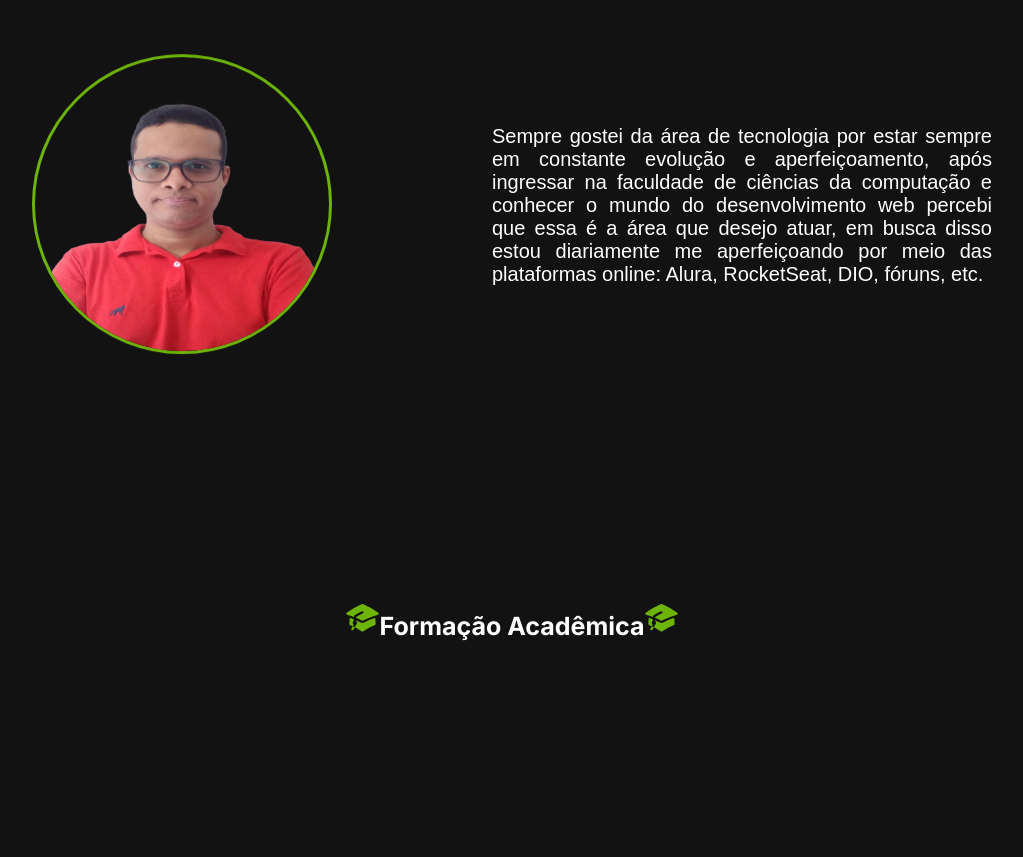
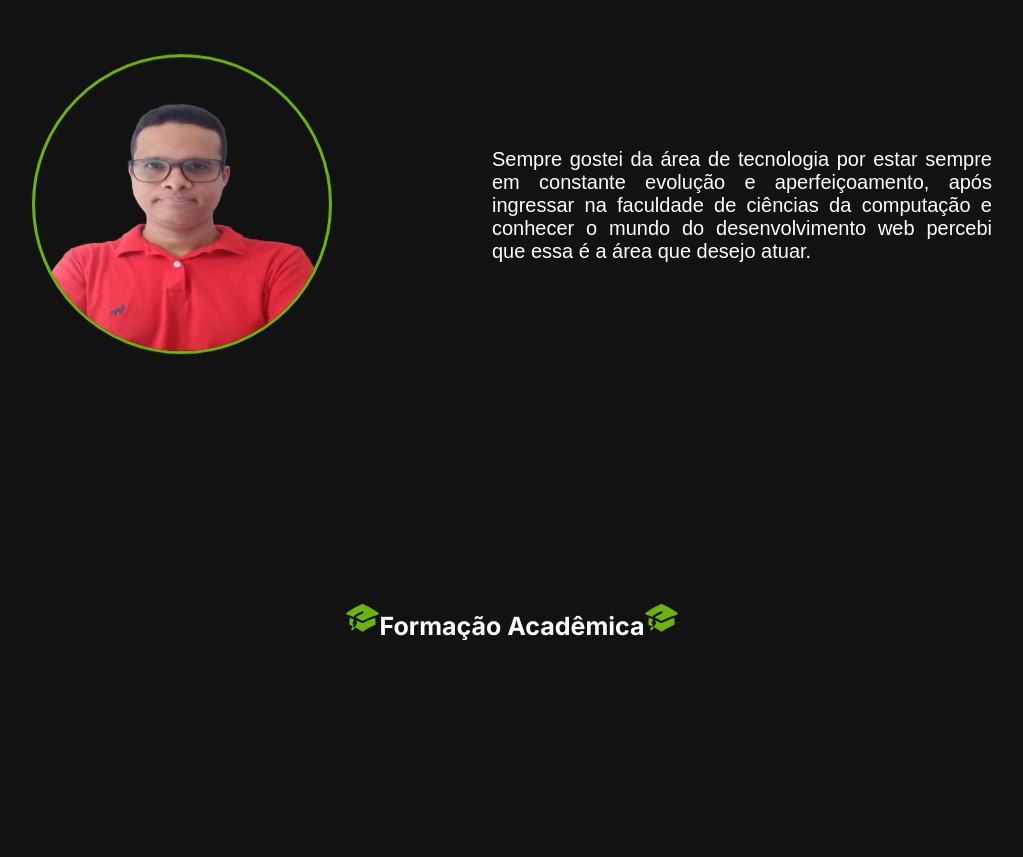
Before and after one commit to joaodedeusrsfilho/meu-portfolio, a React (Vite) app: page / in a window 1280 px wide. Shown: the part 1020-1877 px from the top of the page, without its empty margins (128-1151 px from the left). Built offline with nearby package versions, Linux system fonts and the light colour scheme.

Commit message:
add file

```diff
--- a/src/Componentes/SobreMim/index.jsx
+++ b/src/Componentes/SobreMim/index.jsx
@@ -16,7 +16,7 @@ const SectionSobreMim = () => {
 
                     <img src="./imagens/perfilLinkedin.png" alt="foto_perfil_github" />
 
-                    <p className='paragrafo'>Sempre gostei da área de tecnologia por estar sempre em constante evolução e aperfeiçoamento, após ingressar na faculdade de ciências da computação e conhecer o mundo do desenvolvimento web percebi que essa é a área que desejo atuar, em busca disso estou diariamente me aperfeiçoando por meio das plataformas online: Alura, RocketSeat, DIO, fóruns, etc.
+                    <p className='paragrafo'>Sempre gostei da área de tecnologia por estar sempre em constante evolução e aperfeiçoamento, após ingressar na faculdade de ciências da computação e conhecer o mundo do desenvolvimento web percebi que essa é a área que desejo atuar.
                     </p>
                 </div>
 
```
